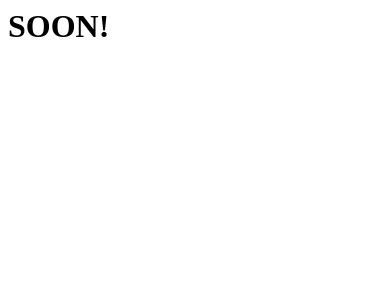
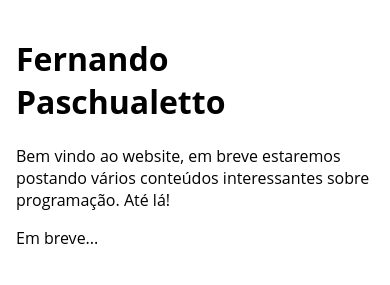
Before and after one commit to paschualetto/paschualetto.github.io, a plain HTML site: page index.html in a window 390 px wide. Drawn offline with Linux system fonts and the light colour scheme.

Commit message:
first page style

```diff
--- a/index.html
+++ b/index.html
@@ -1,8 +1,48 @@
+<!doctype html>
 <html>
 	<head>
 		<title>Paschualetto IO</title>
+
+		<meta charset="utf-8" />
+		<meta http-equiv="Content-type" content="text/html; charset=utf-8" />
+		<meta name="viewport" content="width=device-width, initial-scale=1" />
+		<style type="text/css">
+		body {
+			background-color: #f0f0f2;
+			margin: 0;
+			padding: 0;
+			font-family: "Open Sans", "Helvetica Neue", Helvetica, Arial, sans-serif;
+		}
+		div {
+			width: 600px;
+			margin: 5em auto;
+			padding: 50px;
+			background-color: #fff;
+			border-radius: 1em;
+		}
+		a:link, a:visited {
+			color: #38488f;
+			text-decoration: none;
+		}
+		@media (max-width: 700px) {
+			body {
+				background-color: #fff;
+			}
+			div {
+				width: auto;
+				margin: 0 auto;
+				border-radius: 0;
+				padding: 1em;
+			}
+		}
+		</style>
 	</head>
 	<body>
-		<h1>SOON!</h1>
+		<div>
+			<h1>Fernando Paschualetto</h1>
+			<p>Bem vindo ao website, em breve estaremos postando vários conteúdos interessantes sobre programação.
+			Até lá!</p>
+			<p>Em breve...</p>
+		</div>
 	</body>
 </html>
```
